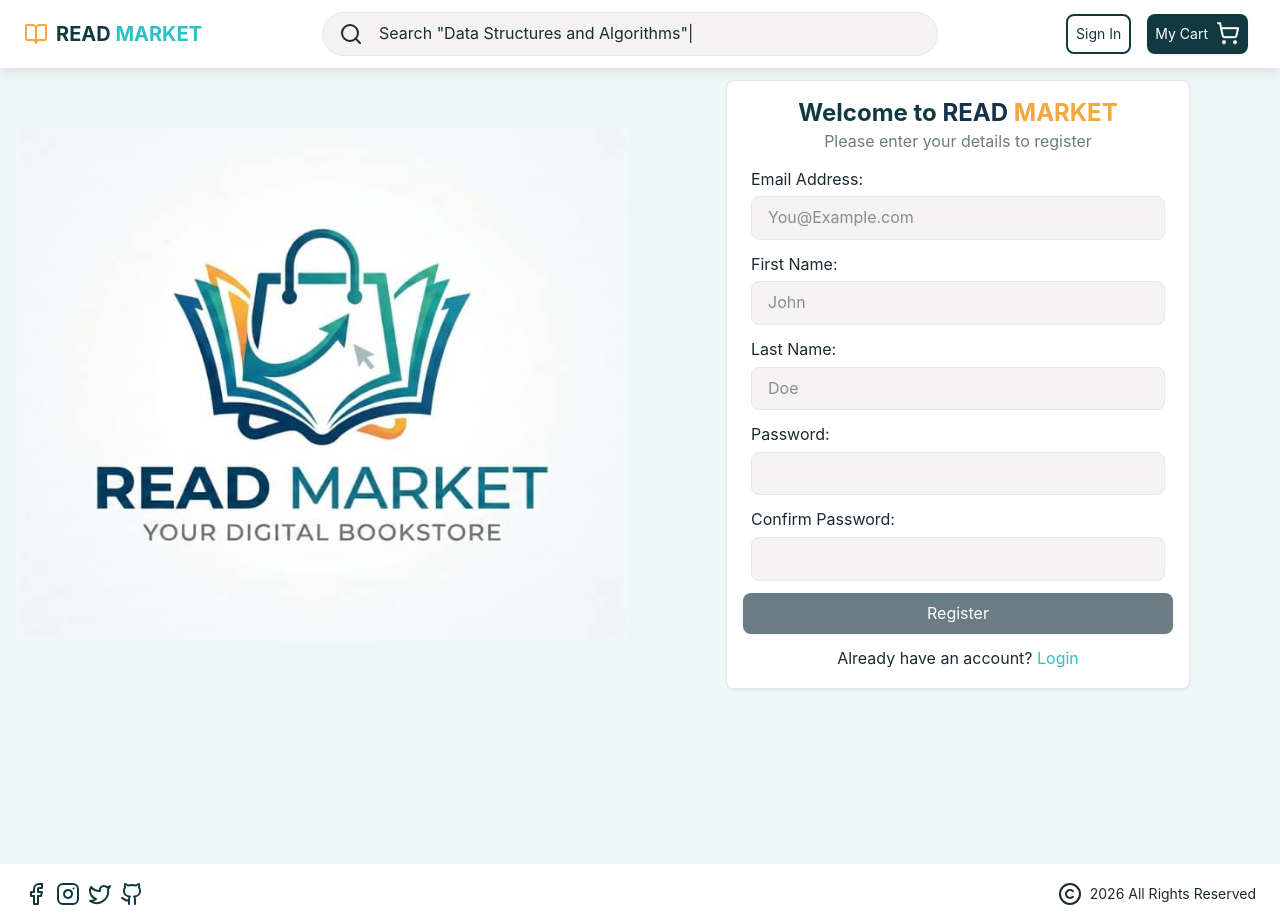
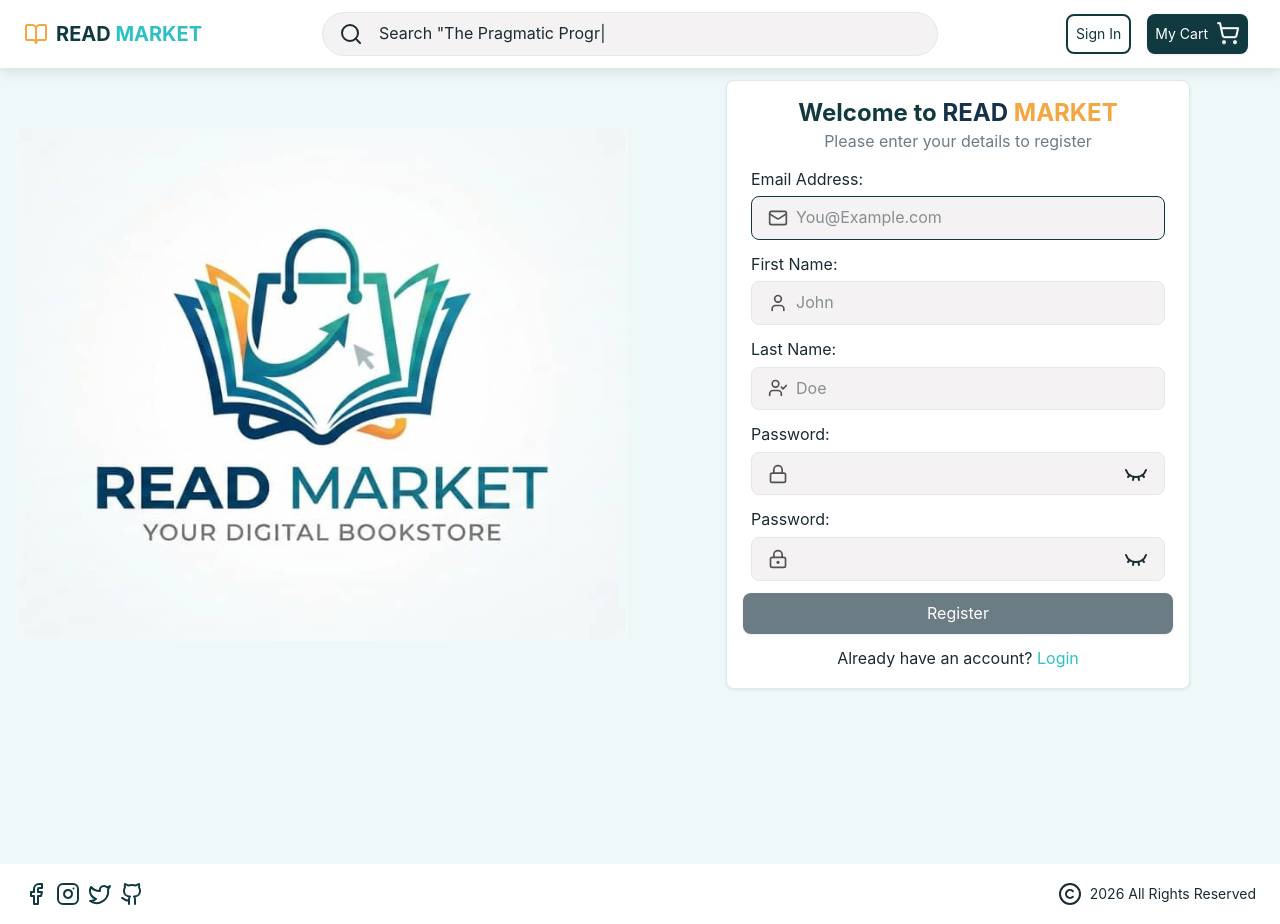
Before and after one commit to MichaelOdaba/readmarket, a React (Vite) app in the folder client/: page /register in a window 1280 px wide. Built offline with nearby package versions, Linux system fonts and the light colour scheme.

Commit message:
update UI with Login and Register Forms

```diff
--- a/client/src/components/Header.tsx
+++ b/client/src/components/Header.tsx
@@ -10,6 +10,7 @@ import Search from "./Search";
 import { useLocation, useNavigate } from "react-router-dom";
 import { useMobile } from "../hooks/useMobile";
 import { useState } from "react";
+import SearchPage from "../pages/SearchPage";
 const Header = () => {
   const navigate = useNavigate();
   const [isMobile] = useMobile();
@@ -18,7 +19,8 @@ const Header = () => {
   const [notificationAvailable, setnotificationAvailable] = useState(false);
 
   return (
-    <header className="bg-white shadow-md h-17 flex justify-between items-center px-6 py-2 sticky md:fixed z-10 top-0 w-full">
+    <header>
+      <div className="bg-white shadow-md h-17 flex justify-between items-center px-6 py-2 sticky md:fixed z-10 top-0 w-full">
         {isMobile ? (
           <div className="flex justify-between items-center w-full">
             <div
@@ -29,7 +31,12 @@ const Header = () => {
             >
               <BookOpen size={35} />
             </div>
-          <div className="text-primary">
+            <div
+              className="text-primary"
+              onClick={() => {
+                navigate("/login");
+              }}
+            >
               <UserCircle2Icon size={35} />
             </div>
           </div>
@@ -42,7 +49,7 @@ const Header = () => {
               }}
             >
               <BookOpen className="text-accent" />
-            <p className="text-primary font-bold text-xl">
+              <p className="text-primary font-bold text-xl md:hidden lg:block">
                 READ <span className="text-secondary">MARKET</span>
               </p>
             </div>
@@ -108,6 +115,8 @@ const Header = () => {
             </div>
           </>
         )}
+      </div>
+      {isMobile && location.pathname === "/" && <SearchPage />}
     </header>
   );
 };
--- a/client/src/components/Search.tsx
+++ b/client/src/components/Search.tsx
@@ -8,7 +8,7 @@ const Search: React.FC = () => {
 
   return (
     <div
-      className="w-[50%] flex justify-center"
+      className="md:w-[50%] w-full mt-7 md:m-0 flex justify-center"
       onClick={() => {
         setIsSearch(true);
       }}
@@ -21,7 +21,7 @@ const Search: React.FC = () => {
               // Same substring at the start will only be typed out once, initially
               'Search "Game Of Thrones"',
               1000, // wait 1s before replacing "Mice" with "Hamsters"
-              'Search "Data Structures and Algorithms"',
+              'Search "The Pragmatic Programmer"',
               1000,
               'Search "Woman Down"',
               1000,
--- a/client/src/pages/Home.tsx
+++ b/client/src/pages/Home.tsx
@@ -1,13 +1,16 @@
 import banner from "../assets/banner1.jpeg";
+import banner2 from "../assets/banner2.jpeg";
+import { useMobile } from "../hooks/useMobile";
 const Home = () => {
+  const [isMobile] = useMobile();
   return (
     <section className={"container section"}>
       <div className="flex flex-col px-6">
         {
           <img
-            src={banner}
+            src={isMobile ? banner2 : banner}
             alt="banner"
-            className="object-cover card h-72 mt-10 h"
+            className="object-cover card md:h-[50vh] h-[30vh] mt-10 h"
           />
         }
       </div>
--- a/client/src/pages/Login.tsx
+++ b/client/src/pages/Login.tsx
@@ -1,10 +1,11 @@
 import React, { useState } from "react";
-import banner from "../assets/WhatsApp Image 2026-02-28 at 8.56.50 PM (1).jpeg";
+import banner from "../assets/banner2.jpeg";
 import type { LoginFormData } from "../types/profile";
-import { useNavigate } from "react-router-dom";
+import { Link, useNavigate } from "react-router-dom";
 import { toast } from "sonner";
 import customAxios from "../utils/customAxios";
 import summaryApi from "../services/SummaryAPI";
+import { Eye, EyeClosed, LockIcon, Mail } from "lucide-react";
 
 const Login: React.FC = () => {
   const [userData, setUserData] = useState<LoginFormData>({
@@ -12,6 +13,7 @@ const Login: React.FC = () => {
     password: "",
   });
   const validateForm = Object.values(userData).every((el) => el);
+  const [showPassword, setShowPassword] = useState(false);
   const navigate = useNavigate();
 
   const handleInputChange = (e: React.ChangeEvent<HTMLInputElement>) => {
@@ -60,26 +62,44 @@ const Login: React.FC = () => {
               <label htmlFor="email" className="w-full" autoFocus>
                 Email Address:
               </label>
+              <div className="flex w-full items-center gap-2 input focus-within:border-[#103a3f] ">
+                <div className="text-neutral-600">
+                  <Mail size={20} />
+                </div>
                 <input
                   type="email"
                   name="email"
-                className="input w-full"
+                  className="outline-none w-full"
                   placeholder={"You@Example.com"}
                   onChange={handleInputChange}
+                  autoFocus
                 />
+              </div>
             </div>
 
             <div className="flex flex-col items-start w-full px-2 text-left gap-1">
               <label htmlFor="password" className="w-full">
                 Password:
               </label>
+              <div className="flex w-full items-center gap-2 input focus-within:border-[#103a3f]">
+                <div className="text-neutral-600">
+                  <LockIcon size={20} />
+                </div>
+
                 <input
-                type="password"
+                  type={showPassword ? "text" : "password"}
                   name="password"
-                className="input w-full"
+                  className="w-full outline-none"
                   onChange={handleInputChange}
                   value={userData.password}
                 />
+                <div
+                  className="text-neutral-600"
+                  onClick={() => setShowPassword((prev) => !prev)}
+                >
+                  {showPassword ? <Eye /> : <EyeClosed />}
+                </div>
+              </div>
             </div>
 
             <button
@@ -92,14 +112,9 @@ const Login: React.FC = () => {
             </button>
             <p>
               Don't have an account?{" "}
-              <button
-                className="text-secondary cursor-pointer"
-                onClick={() => {
-                  navigate("/register");
-                }}
-              >
+              <Link className="text-secondary cursor-pointer" to={"/register"}>
                 Register
-              </button>
+              </Link>
             </p>
           </form>
         </div>
--- a/client/src/pages/Register.tsx
+++ b/client/src/pages/Register.tsx
@@ -1,10 +1,19 @@
 import React, { useState } from "react";
-import banner from "../assets/WhatsApp Image 2026-02-28 at 8.56.50 PM (1).jpeg";
+import banner from "../assets/banner2.jpeg";
 import type { RegisterFormData } from "../types/profile";
-import { useNavigate } from "react-router-dom";
+import { Link, useNavigate } from "react-router-dom";
 import { toast } from "sonner";
 import customAxios from "../utils/customAxios";
 import summaryApi from "../services/SummaryAPI";
+import {
+  Eye,
+  EyeClosed,
+  Lock,
+  LockKeyholeIcon,
+  Mail,
+  User,
+  UserCheck,
+} from "lucide-react";
 
 const Register: React.FC = () => {
   const navigate = useNavigate();
@@ -16,6 +25,8 @@ const Register: React.FC = () => {
     confirmPassword: "",
   });
   const validateForm = Object.values(userData).every((el) => el);
+  const [showPassword, setShowPassword] = useState(false);
+  const [showConfirmPassword, setShowConfirmPassword] = useState(false);
 
   const handleInputChange = (e: React.ChangeEvent<HTMLInputElement>) => {
     const { name, value } = e.target;
@@ -66,66 +77,98 @@ const Register: React.FC = () => {
             </div>
 
             <div className="flex flex-col items-start w-full px-2 text-left gap-1">
-              <label htmlFor="email" className="w-full" autoFocus>
+              <label htmlFor="email" className="w-full">
                 Email Address:
               </label>
+              <div className="flex w-full items-center gap-2 input focus-within:border-[#103a3f] ">
+                <div className="text-neutral-600">
+                  <Mail size={20} />
+                </div>
                 <input
                   type="email"
                   name="email"
-                className="input w-full"
+                  className="outline-none w-full"
                   placeholder={"You@Example.com"}
                   onChange={handleInputChange}
+                  autoFocus
                 />
+              </div>
             </div>
             <div className="flex flex-col items-start w-full px-2 text-left gap-1">
               <label htmlFor="firstName" className="w-full">
                 First Name:
               </label>
+              <div className="flex w-full items-center gap-2 input focus-within:border-[#103a3f] ">
+                <div className="text-neutral-600">
+                  <User size={20} />
+                </div>
                 <input
                   type="text"
                   name="firstName"
-                className="input w-full"
+                  className="outline-none w-full"
                   value={userData.firstName}
                   onChange={handleInputChange}
                   placeholder="John"
                 />
               </div>
+            </div>
             <div className="flex flex-col items-start w-full px-2 text-left gap-1">
               <label htmlFor="lastName" className="w-full">
                 Last Name:
               </label>
+              <div className="flex w-full items-center gap-2 input focus-within:border-[#103a3f] ">
+                <div className="text-neutral-600">
+                  <UserCheck size={20} />
+                </div>
                 <input
                   type="text"
                   name="lastName"
-                className="input w-full"
+                  className="outline-none w-full"
                   value={userData.lastName}
                   onChange={handleInputChange}
                   placeholder="Doe"
                 />
               </div>
+            </div>
             <div className="flex flex-col items-start w-full px-2 text-left gap-1">
               <label htmlFor="password" className="w-full">
                 Password:
               </label>
+              <div className="flex w-full items-center gap-2 input focus-within:border-[#103a3f] ">
+                <div className="text-neutral-600">
+                  <Lock size={20} />
+                </div>
                 <input
-                type="password"
+                  type={showPassword ? "text" : "password"}
                   name="password"
-                className="input w-full"
+                  className="outline-none w-full"
                   onChange={handleInputChange}
                   value={userData.password}
                 />
+                <div onClick={() => setShowPassword((prev) => !prev)}>
+                  {showPassword ? <Eye /> : <EyeClosed />}
+                </div>
+              </div>
             </div>
             <div className="flex flex-col items-start w-full px-2 text-left gap-1">
               <label htmlFor="confirmPassword" className="w-full">
-                Confirm Password:
+                Password:
               </label>
+              <div className="flex w-full items-center gap-2 input focus-within:border-[#103a3f] ">
+                <div className="text-neutral-600">
+                  <LockKeyholeIcon size={20} />
+                </div>
                 <input
-                type="password"
+                  type={showConfirmPassword ? "text" : "password"}
                   name="confirmPassword"
+                  className="outline-none w-full"
                   onChange={handleInputChange}
                   value={userData.confirmPassword}
-                className="input w-full"
                 />
+                <div onClick={() => setShowConfirmPassword((prev) => !prev)}>
+                  {showConfirmPassword ? <Eye /> : <EyeClosed />}
+                </div>
+              </div>
             </div>
             <button
               className={
@@ -137,14 +180,9 @@ const Register: React.FC = () => {
             </button>
             <p>
               Already have an account?{" "}
-              <button
-                className="text-secondary cursor-pointer"
-                onClick={() => {
-                  navigate("/login");
-                }}
-              >
+              <Link className="text-secondary cursor-pointer" to={"/login"}>
                 Login
-              </button>
+              </Link>
             </p>
           </form>
         </div>
```
Also changed, not shown: client/src/pages/SearchPage.tsx (+6 -2 lines), client/src/assets/banner2.jpeg (renamed from client/src/assets/WhatsApp Image 2026-02-28 at 8.56.50 PM (1).jpeg). Lines whose indentation alone changed are shown as unchanged.
